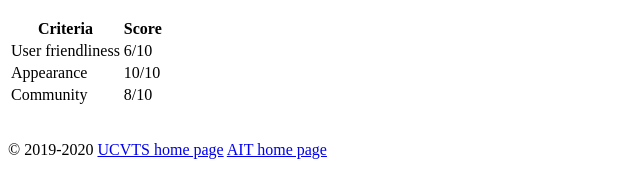
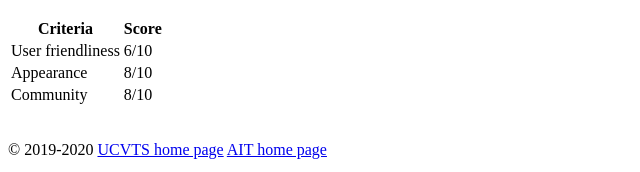
Before and after one commit to j-giglio/pset-1a, a plain HTML site: page YouTube.html in a window 1280 px wide. Shown: the part 955-1127 px from the top of the page, 0-640 px from the left. Drawn offline with Linux system fonts and the light colour scheme.

Commit message:
decreased Appearance score to match Reddit

```diff
--- a/YouTube.html
+++ b/YouTube.html
@@ -28,7 +28,7 @@
 			</tr>
 			<tr>
 				<td>Appearance</td>
-				<td>10/10</td>
+				<td>8/10</td>
 			</tr>
 			<tr>
 				<td>Community</td>
```
